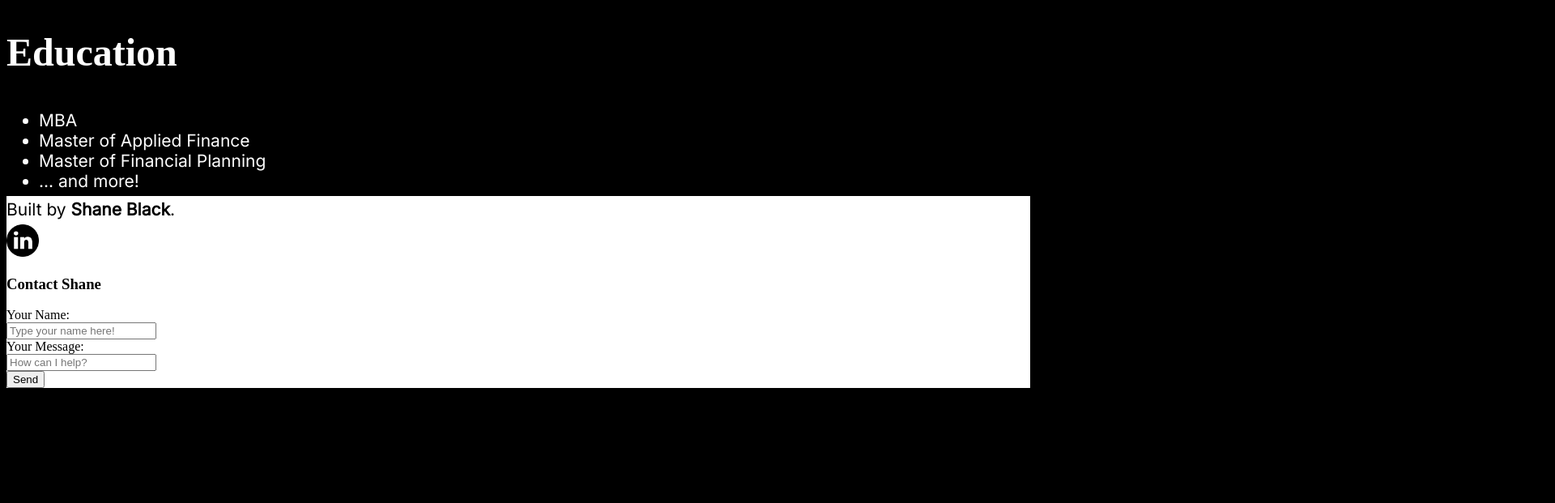
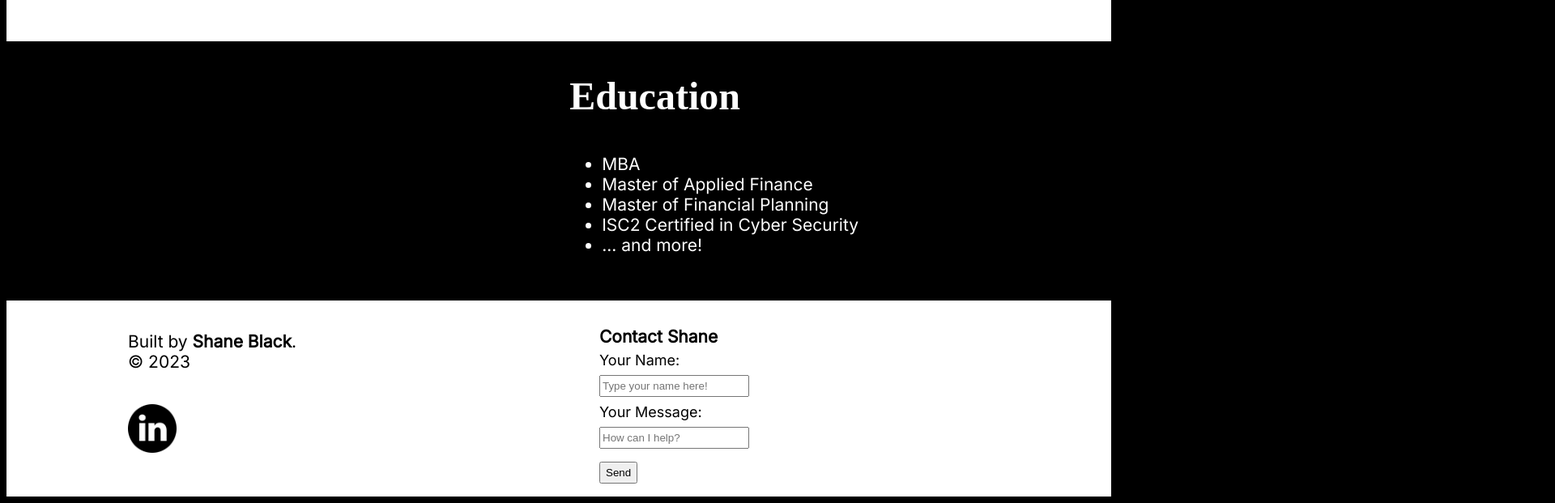
Before and after one commit to Shane-Black/personal-website, a plain HTML site: page index.html in a window 1280 px wide. Shown: the part 1504-2125 px from the top of the page at 81% size, 1920 px wide, since content can reach past the window. Before the commit the page ends 1991 px from the top, so only its background shows below. Drawn offline with Linux system fonts and the light colour scheme; a web font is replaced by a local one.

Commit message:
v1 of website done

```diff
--- a/index.html
+++ b/index.html
@@ -58,15 +58,20 @@
             <li>MBA</li>
             <li>Master of Applied Finance</li>
             <li>Master of Financial Planning</li>
+            <li>ISC2 Certified in Cyber Security</li>
             <li>... and more!</li>
         </ul>
     </section>
 
     <footer name="contact" id="contact">
-        <p>Built by <strong>Shane Black</strong>.</p>
-        <a href="https://www.linkedin.com/in/shanewblack" target="_blank"><img src="./files/linkedin_icon.png"
-        " alt="LinkedIn logo linked to Shane Black's LinkedIn" height="40" width="40"></a>
-        <h3>Contact Shane</h3>
+        <div name="built_by" id="built_by">
+            <p>Built by <strong>Shane Black</strong>.<br>
+            &copy 2023</p><br>
+            <a href="https://www.linkedin.com/in/shanewblack" target="_blank"><img name='linkedin' id="linkedin" src="./files/linkedin_icon.png"
+            alt="LinkedIn logo linked to Shane Black's LinkedIn" height="60" width="60"></a>
+        </div>
+        <div name="form" id="form">
+            <p><strong>Contact Shane</strong></p>
             <form action="mailto:shane@pearlfinancial.com.au" method="post" enctype="text/plain">
                 <label for="name">Your Name:</label><br>
                 <input type="text" id="name" name="name" placeholder="Type your name here!"><br>
@@ -74,6 +79,7 @@
                 <input type="text" id="message" name="message" placeholder="How can I help?"><br>
                 <input type="submit" value="Send">
             </form>
+        </div>
     </footer>
 </body>
 </html>
--- a/style.css
+++ b/style.css
@@ -69,7 +69,7 @@ a:active{
 }
 
 #about {
-    display: inline-block;
+    display: block;
     padding-top: 95px;
     background-color: white;
     float: left;
@@ -93,7 +93,7 @@ a:active{
 }
 
 #shane {
-    display: inline-block;
+    display: block;
     padding-top: 16px;
     margin-top: 0px;
     border-top: 0px;
@@ -123,17 +123,80 @@ a:active{
 }
 
 #experience {
+    display: inline-block;
+    width: 100%;
     background-color: white;
+    padding-left: 100px;
+    padding-bottom: 50px;
+}
+
+#experience ul {
+    max-width: 50%;
+}
+
+#education {
+    display: inline-block;
+    width: 100%;
+    padding-left: 55%;
+    padding-bottom: 50px;
 }
 
 #education h2 {
     color: white;
+
 }
 
 #education ul {
     color: white;
+    /* padding-left: 60%; */
 }
 
 footer {
     background-color: white;
+    display: flex;
+    width: 100%;
+    padding-left: 50px;
+    padding-right: 50px;
 }
+
+#built_by {
+    /* display: block; */
+    /* float: left; */
+    /* width: 40%; */
+    flex: 0.5;
+    /* margin-left: auto;
+    margin-right: auto; */
+    padding-top: 30px;
+    padding-left: 100px;
+}
+
+#form {
+    /* display: block; */
+    /* float: left; */
+    /* width: 40%; */
+    padding-top: 24px;
+    /* padding-left: 5%; */
+    flex: 0.5;
+    margin-left: auto;
+    margin-right: auto;
+}
+
+#linkedin {
+    padding-top: 16px;
+    padding-bottom: 50px;
+}
+
+label {
+    font-size: 18px;
+    padding-top: 6px;
+    padding-bottom: 6px;
+    font-family: 'Inter';
+}
+
+input {
+    size: 18px;
+    padding-top: 4px;
+    padding-bottom: 4px;
+    margin-top: 8px;
+    margin-bottom: 8px;
+}
```
Lines whose indentation alone changed are shown as unchanged.
